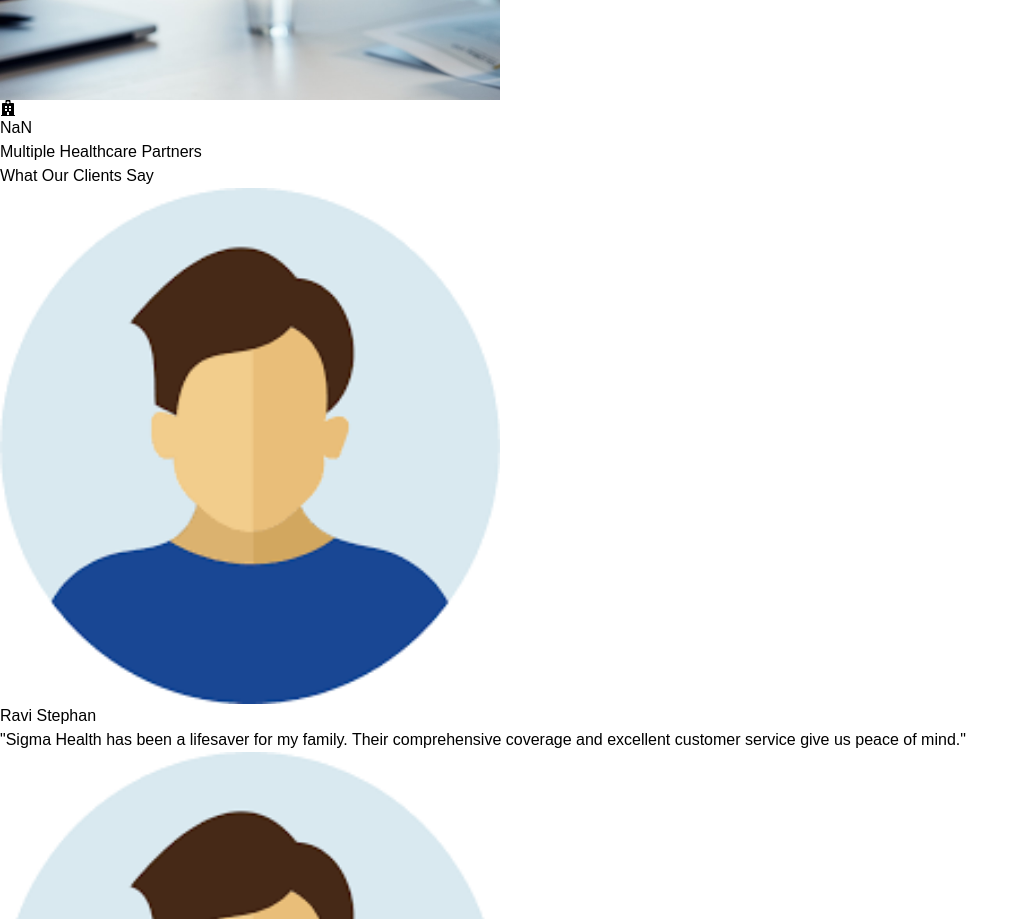
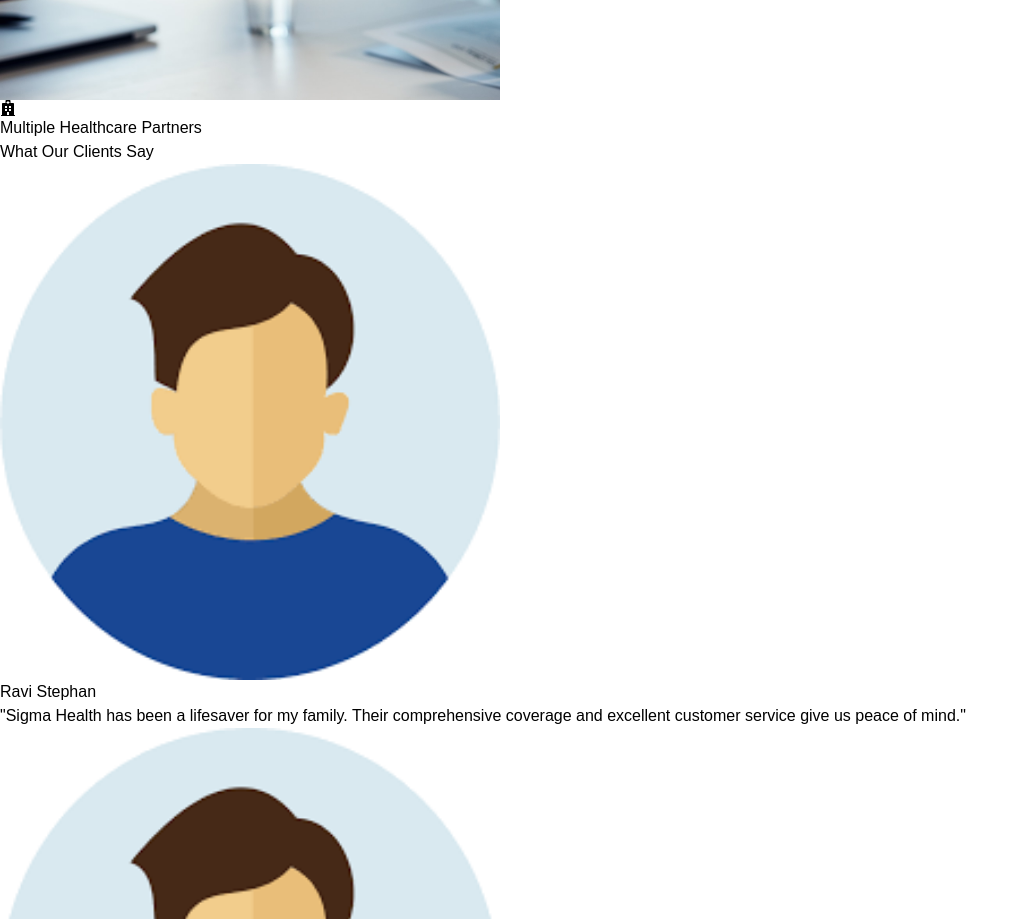
Before and after one commit to dev-hemito/sigmahealthinsurance, a Next.js app: page / in a window 1280 px wide. Shown: the part 4593-5512 px from the top of the page, without its empty margins (0-1029 px from the left). Built offline with nearby package versions, Linux system fonts and the light colour scheme.

Commit message:
Update page.js

```diff
--- a/src/app/page.js
+++ b/src/app/page.js
@@ -60,7 +60,8 @@
       </div>
       <div className="p-6 text-center">
         <p className="text-4xl font-bold mb-2 text-blue-600">
-          <AnimatedCounter end={value} duration={2000} />
+      {value?<>
+          <AnimatedCounter end={value} duration={2000} /> </> : '' }
           {label === "Customer Satisfaction" && "%"}
           {label === "Healthcare Partners" && "+"}
           {label === "Insured Members" && "+"}
```
